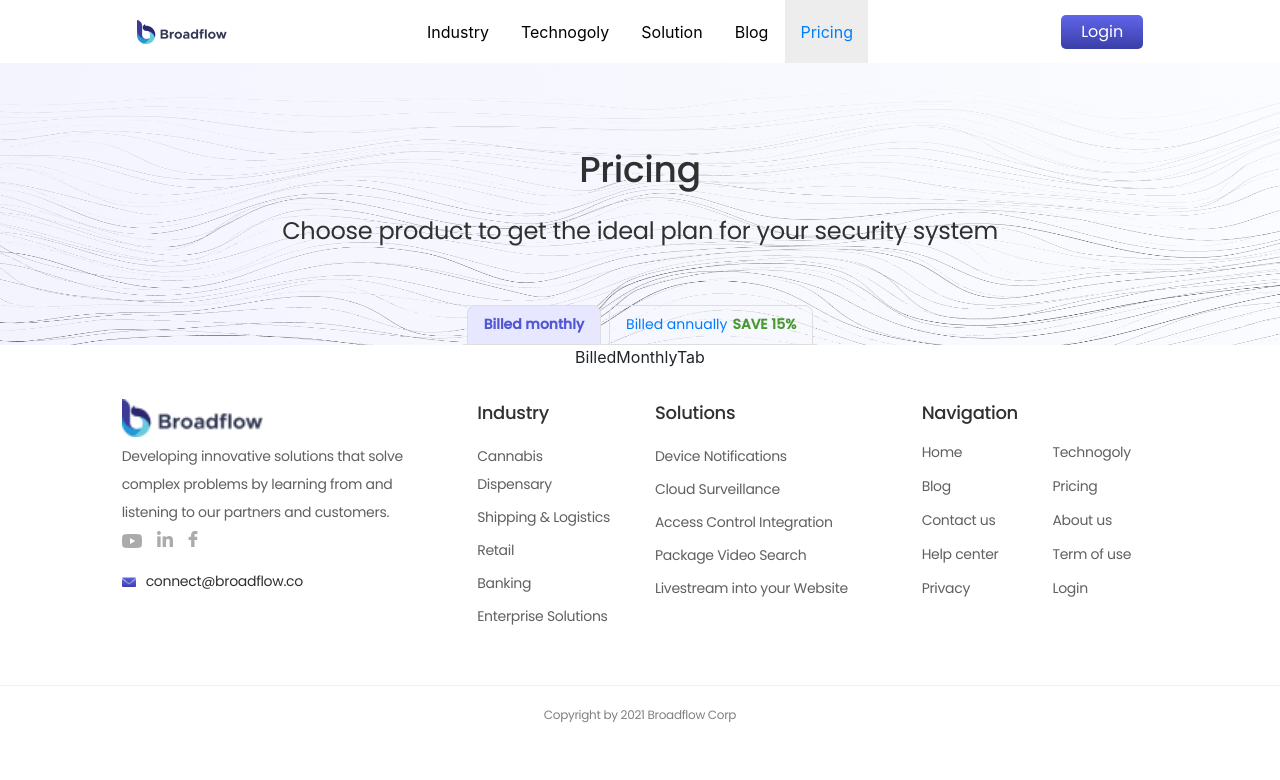
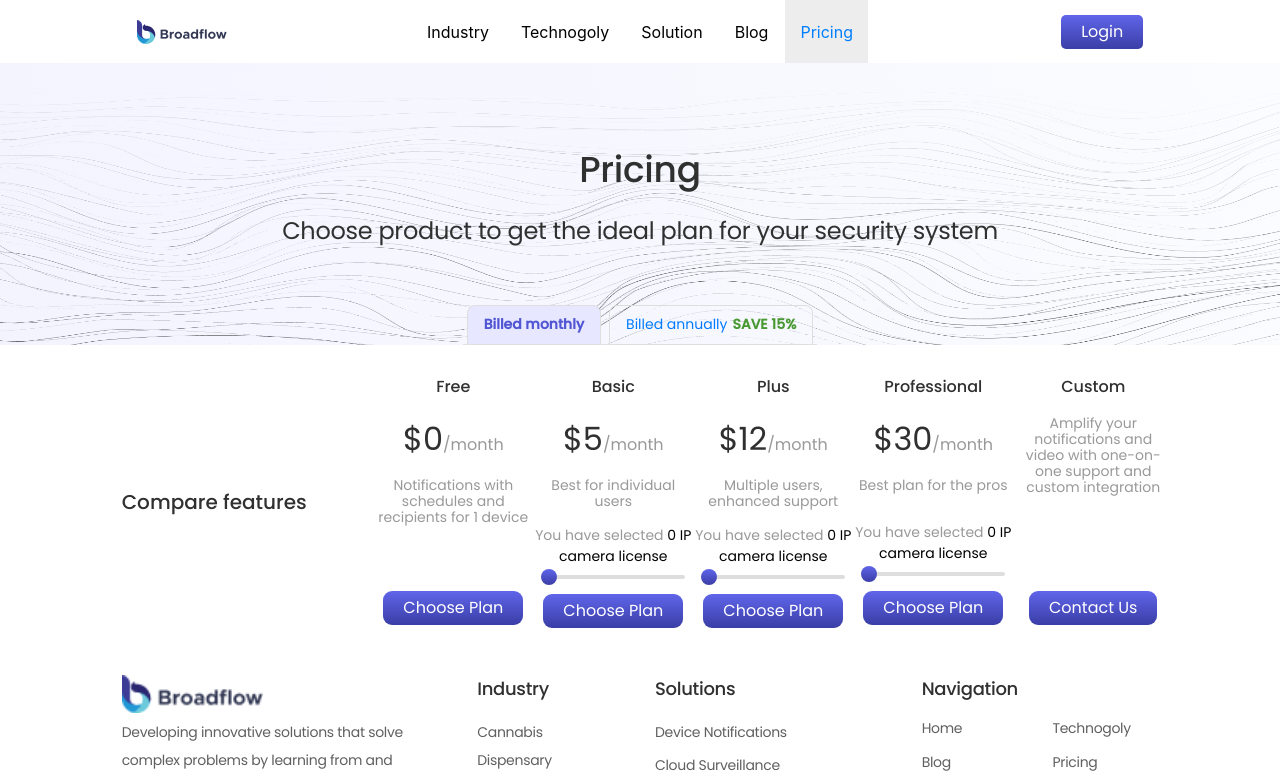
Before and after one commit to huynhnt6995/public-main-web-fiop, a Next.js app: page /pricing in a window 1280 px wide. Shown: the top 780 px of the page. Built offline with nearby package versions, Linux system fonts and the light colour scheme.

Commit message:
add compare features in pricing page

```diff
--- /dev/null
+++ b/components/PricingPage/PricingTab/BilledMonthlyTab/CompareFeatures.tsx
@@ -0,0 +1,114 @@
+import React, { useState } from "react";
+import { useTranslation } from "react-i18next";
+import styled from "styled-components";
+import { CompareFeaturesModel } from ".";
+import { PriamyButton } from "../../../button/PriamyButton";
+
+interface Props {
+    feature: CompareFeaturesModel;
+}
+
+export const CompareFeatures = ({ feature }: Props) => {
+    const { t } = useTranslation();
+    const [ipCount, setIpCount] = useState(0);
+    return (
+        <Wrap>
+            <Title>{feature.type}</Title>
+            {feature.pricing !== null && (
+                <Pricing>
+                    ${feature.pricing}
+                    <Month>/month</Month>
+                </Pricing>
+            )}
+            <Discription>{t(feature.discription)}</Discription>
+            {feature.isShowProces && (
+                <>
+                    <SelectLabel>
+                        {t("pricing_page.select_ip")}
+                        <span style={{ color: "#000" }}>
+                            {` ${ipCount} `} {t("pricing_page.ip")}
+                        </span>
+                    </SelectLabel>
+                    <input
+                        id="pricing-range"
+                        type="range"
+                        name="vol"
+                        defaultValue={0}
+                        min="0"
+                        max="100"
+                        style={{
+                            width: "90%",
+                            marginBottom: 15,
+                        }}
+                        onChange={(e) => setIpCount(parseInt(e.target.value))}
+                    />
+                </>
+            )}
+            <PriamyButton
+                label={feature.buttonLabel}
+                styles={{ paddingTop: 5, paddingBottom: 5, borderRadius: 9 }}
+            />
+        </Wrap>
+    );
+};
+
+const Wrap = styled.div`
+    display: flex;
+    flex-direction: column;
+    align-items: center;
+    height: 100%;
+    height: 250px;
+    margin-bottom: 20px;
+    @media (min-width: 350px) {
+        width: 100%;
+    }
+    @media (min-width: 576px) {
+        width: 50%;
+    }
+    @media (min-width: 992px) {
+        width: 33%;
+    }
+    @media (min-width: 1258px) {
+        width: 20%;
+    }
+`;
+
+const Title = styled.p`
+    font-family: "Poppins";
+    font-weight: 500;
+    font-size: 16px;
+    line-height: 150%;
+    text-align: center;
+    color: #303030;
+`;
+
+const Pricing = styled.label`
+    font-family: "Poppins";
+    font-size: 32px;
+    line-height: 150%;
+    text-align: center;
+    color: #303030;
+`;
+
+const Month = styled.span`
+    font-family: "Poppins";
+    font-size: 16px;
+    text-align: center;
+    color: #999;
+`;
+
+const Discription = styled.p`
+    font-family: "Poppins";
+    font-size: 14px;
+    line-height: 16px;
+    text-align: center;
+    height: 100%;
+    color: #999999;
+`;
+
+const SelectLabel = styled.label`
+    font-family: "Poppins";
+    font-size: 14px;
+    text-align: center;
+    color: #999999;
+`;
--- a/components/PricingPage/PricingTab/BilledMonthlyTab/index.tsx
+++ b/components/PricingPage/PricingTab/BilledMonthlyTab/index.tsx
@@ -1,5 +1,82 @@
 import React from "react";
+import { useTranslation } from "react-i18next";
+import styled from "styled-components";
+import { PageLayout } from "../../../layout/PageLayout";
+import { CompareFeatures } from "./CompareFeatures";
+
+export interface CompareFeaturesModel {
+    type: "Free" | "Basic" | "Plus" | "Professional" | "Custom";
+    discription: string;
+    pricing: 0 | 5 | 12 | 30 | null;
+    isShowProces: boolean;
+    buttonLabel: "Choose Plan" | "Contact Us";
+}
+
+const compareFeatures: CompareFeaturesModel[] = [
+    {
+        type: "Free",
+        discription: "pricing_page.notification",
+        pricing: 0,
+        isShowProces: false,
+        buttonLabel: "Choose Plan",
+    },
+    {
+        type: "Basic",
+        discription: "pricing_page.best_for_user",
+        pricing: 5,
+        isShowProces: true,
+        buttonLabel: "Choose Plan",
+    },
+    {
+        type: "Plus",
+        discription: "pricing_page.multi_user",
+        pricing: 12,
+        isShowProces: true,
+        buttonLabel: "Choose Plan",
+    },
+    {
+        type: "Professional",
+        discription: "pricing_page.best_plan",
+        pricing: 30,
+        isShowProces: true,
+        buttonLabel: "Choose Plan",
+    },
+    {
+        type: "Custom",
+        discription: "pricing_page.amplify",
+        pricing: null,
+        isShowProces: false,
+        buttonLabel: "Contact Us",
+    },
+];
 
 export const BilledMonthlyTab = () => {
-    return <div>BilledMonthlyTab</div>;
+    const { t } = useTranslation();
+    return (
+        <PageLayout>
+            <div className="row">
+                <div className="col-3 align-self-center">
+                    <Title>{t("pricing_page.compare_features")}</Title>
+                </div>
+                <div className="col-9">
+                    <div className="row">
+                        {compareFeatures.map((feature) => (
+                            <CompareFeatures
+                                feature={feature}
+                                key={feature.type}
+                            />
+                        ))}
+                    </div>
+                </div>
+            </div>
+        </PageLayout>
+    );
 };
+
+const Title = styled.p`
+    font-family: "Poppins";
+    font-weight: 500;
+    font-size: 20px;
+    line-height: 30px;
+    color: #303030;
+`;
--- a/components/PricingPage/PricingTab/index.tsx
+++ b/components/PricingPage/PricingTab/index.tsx
@@ -13,7 +13,9 @@
                 <ul className="nav nav-tabs" id="myTab" role="tablist">
                     <li className="nav-item">
                         <TabControllerWrap
-                            className={`nav-link ${tab === 0 && "active"}`}
+                            className={
+                                tab === 0 ? "active nav-link" : "nav-link"
+                            }
                             id="billed-monthly-tab"
                             data-toggle="tab"
                             href="#billed-monthly"
@@ -37,7 +39,9 @@
                     </li>
                     <li className="nav-item">
                         <TabControllerWrap
-                            className={`nav-link ${tab === 1 && "active"}`} //active
+                            className={
+                                tab === 1 ? "active nav-link" : "nav-link"
+                            }
                             id="billed-annually-tab"
                             data-toggle="tab"
                             href="#billed-annually"
@@ -62,7 +66,11 @@
                     </li>
                 </ul>
             </div>
-            <div className="tab-content" id="myTabContent">
+            <div
+                className="tab-content"
+                id="myTabContent"
+                style={{ width: "100%", paddingTop: 30 }}
+            >
                 <div
                     className={`tab-pane fade ${tab === 0 && "show active"}`}
                     id="billed-monthly"
--- a/static/locales/en.json
+++ b/static/locales/en.json
@@ -237,8 +237,16 @@
     },
     "pricing_page": {
         "pricing": "Pricing",
+        "compare_features": "Compare features",
         "pricing_discription": "Choose product to get the ideal plan for your security system",
         "billed_monthly_tab": "Billed monthly",
-        "billed_annually_tab": "Billed annually"
+        "billed_annually_tab": "Billed annually",
+        "notification": "Notifications with schedules and recipients for 1 device",
+        "best_for_user": "Best for individual users",
+        "multi_user": "Multiple users, enhanced support",
+        "best_plan": "Best plan for the pros",
+        "amplify": "Amplify your notifications and video with one-on-one support and custom integration",
+        "select_ip": "You have selected",
+        "ip": "IP camera license"
     }
 }
--- a/styles/globals.css
+++ b/styles/globals.css
@@ -17,3 +17,32 @@
 * {
     box-sizing: border-box;
 }
+
+/* #pricing-range {
+    background-color: red;
+} */
+
+input[type="range"] {
+    -webkit-appearance: none;
+}
+
+input[type="range"]::-webkit-slider-runnable-track {
+    background: #dedede;
+    height: 4px;
+    border: none;
+    border-radius: 8px;
+}
+
+input[type="range"]::-webkit-slider-thumb {
+    -webkit-appearance: none;
+    border: none;
+    height: 16px;
+    width: 16px;
+    border-radius: 50%;
+    background: linear-gradient(180deg, #6065ea 0%, #3a3ea6 100%);
+    margin-top: -6px;
+}
+
+input[type="range"]:focus {
+    outline: none;
+}
```
